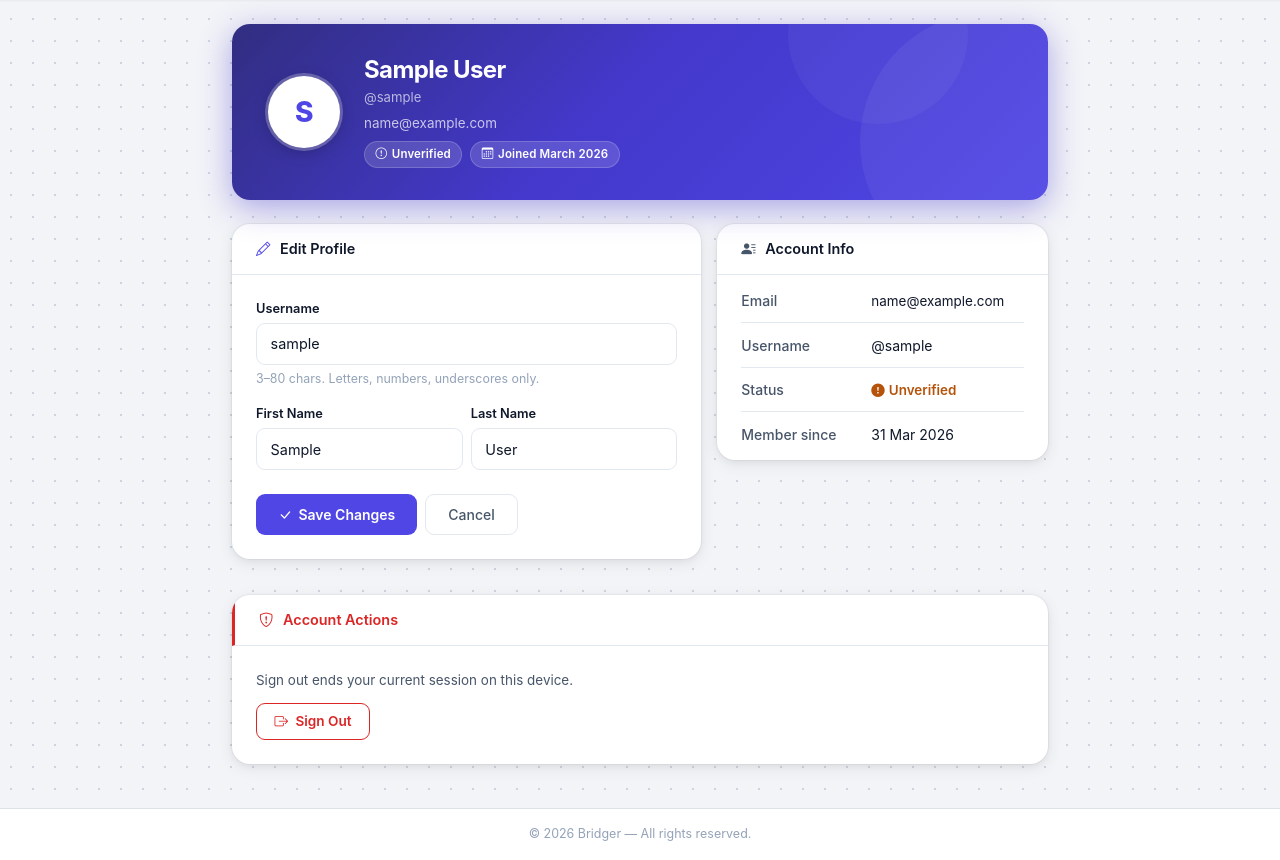
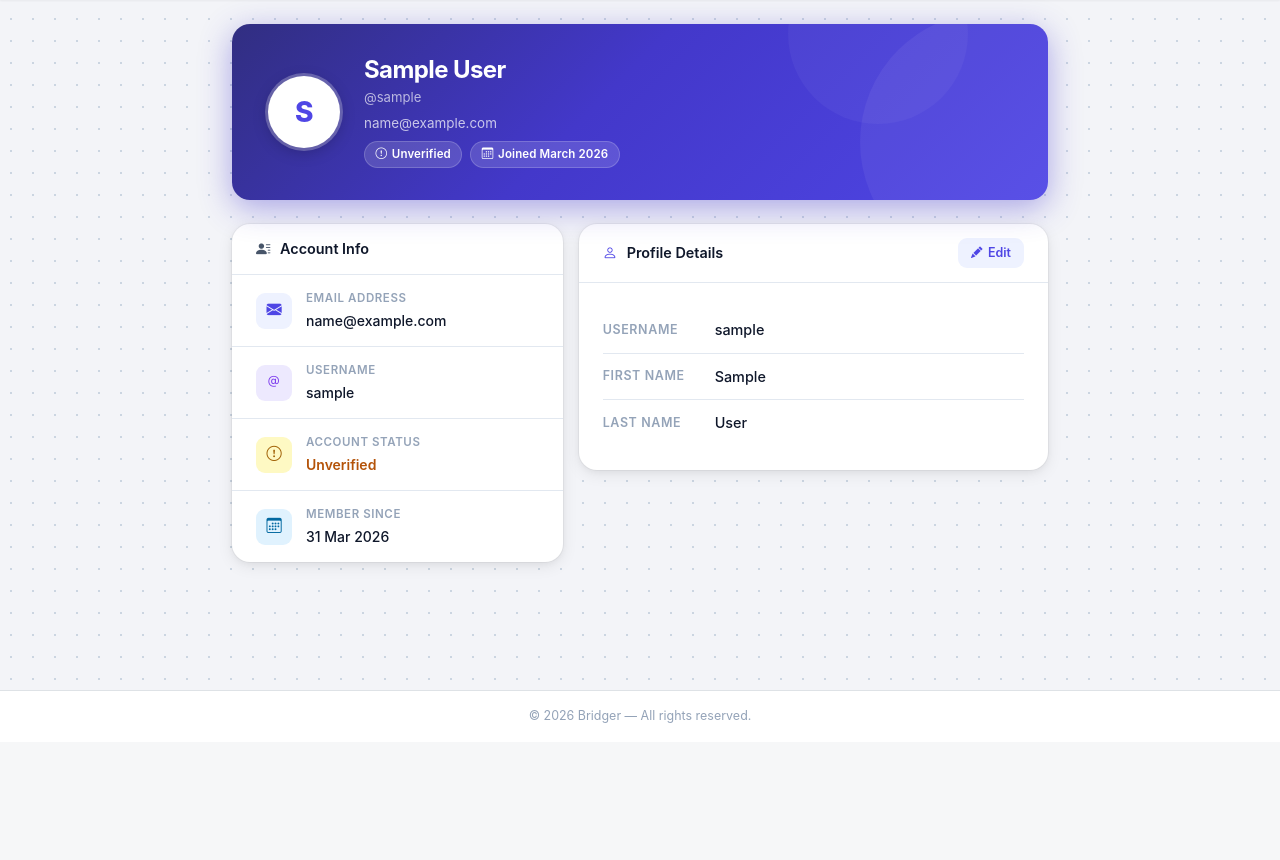
Before and after one commit to adminKing123/bridger, a Flask app: page /profile in a window 1280 px wide. Shown: the part 58-918 px from the top of the page. After the commit the page ends 781 px from the top, so only its background shows below. Run offline with Flask 3, Linux system fonts and the light colour scheme; the visitor is signed in with stand-in values (Sample User, id 1).

Commit message:
Profile Page Layout Fixes

```diff
--- a/app/static/css/main.css
+++ b/app/static/css/main.css
@@ -585,6 +585,125 @@ body {
 }
 .btn-cancel:hover { border-color: var(--text-3); color: var(--text); }
 
+/* Edit-profile trigger button (panel header) */
+.btn-edit-profile {
+  display: inline-flex;
+  align-items: center;
+  gap: 0.35rem;
+  padding: 0.28rem 0.75rem;
+  background: var(--primary-light);
+  border: 1.5px solid transparent;
+  border-radius: var(--radius);
+  color: var(--primary);
+  font-size: 0.78rem;
+  font-weight: 600;
+  cursor: pointer;
+  transition: background var(--transition), border-color var(--transition);
+  flex-shrink: 0;
+}
+.btn-edit-profile:hover { background: #e0e7ff; border-color: var(--primary); }
+.btn-edit-profile i { font-size: 0.72rem; }
+
+/* Profile view-mode field rows */
+.profile-view-field {
+  display: flex;
+  align-items: center;
+  padding: 0.75rem 0;
+  border-bottom: 1px solid var(--border);
+  gap: 0.75rem;
+}
+.profile-view-field:last-child { border-bottom: none; }
+.profile-view-label {
+  width: 100px;
+  flex-shrink: 0;
+  font-size: 0.78rem;
+  font-weight: 600;
+  text-transform: uppercase;
+  letter-spacing: 0.05em;
+  color: var(--text-3);
+}
+.profile-view-val {
+  font-size: 0.9rem;
+  font-weight: 500;
+  color: var(--text);
+}
+
+/* Discard-changes text link used below the Save button */
+.btn-discard-link {
+  font-size: 0.8125rem;
+  color: var(--text-3);
+  text-decoration: none;
+  font-weight: 500;
+  transition: color var(--transition);
+  background: none;
+  border: none;
+  cursor: pointer;
+  padding: 0;
+}
+.btn-discard-link:hover { color: var(--danger); text-decoration: underline; }
+
+/* Profile form action row: Discard | Save side by side */
+.profile-form-actions {
+  display: flex;
+  gap: 0.625rem;
+  align-items: center;
+}
+.btn-profile-discard {
+  flex: 0 0 auto;
+  padding: 0.55rem 1.125rem;
+  background: transparent;
+  border: 1.5px solid var(--border);
+  border-radius: var(--radius);
+  color: var(--text-2);
+  font-size: 0.875rem;
+  font-weight: 500;
+  cursor: pointer;
+  transition: border-color var(--transition), color var(--transition), background var(--transition);
+  white-space: nowrap;
+}
+.btn-profile-discard:hover { border-color: var(--danger); color: var(--danger); background: var(--danger-bg); }
+.profile-form-actions .btn-save { flex: 1; justify-content: center; }
+
+/* Account Info tile rows */
+.info-tile {
+  display: flex;
+  align-items: center;
+  gap: 0.875rem;
+  padding: 0.95rem 1.5rem;
+  border-bottom: 1px solid var(--border);
+}
+.info-tile-icon {
+  width: 36px;
+  height: 36px;
+  border-radius: var(--radius);
+  flex-shrink: 0;
+  display: flex;
+  align-items: center;
+  justify-content: center;
+  font-size: 0.95rem;
+}
+.info-tile-body {
+  display: flex;
+  flex-direction: column;
+  min-width: 0;
+}
+.info-tile-label {
+  font-size: 0.72rem;
+  font-weight: 600;
+  text-transform: uppercase;
+  letter-spacing: 0.05em;
+  color: var(--text-3);
+  margin-bottom: 0.15rem;
+}
+.info-tile-val {
+  font-size: 0.875rem;
+  color: var(--text);
+  font-weight: 500;
+  overflow: hidden;
+  text-overflow: ellipsis;
+  white-space: nowrap;
+}
+
 /* ── 13b. Step form ─────────────────────────────────────────── */
 .step-track {
   display: flex;
--- a/app/templates/profile/profile.html
+++ b/app/templates/profile/profile.html
@@ -50,14 +50,88 @@
 
   <div class="row g-3">
 
-    <!-- ── Left: Edit profile ─────────────────────────────── -->
+    <!-- ── Left: Profile details (view + edit) ───────────────── -->
+    <div class="col-md-5">
+      <div class="panel">
+        <div class="panel-head">
+          <i class="bi bi-person-lines-fill" style="color:var(--text-2);font-size:.9rem;"></i>
+          <span class="panel-head-title">Account Info</span>
+        </div>
+        <div class="panel-body p-0">
+
+          <div class="info-tile">
+            <div class="info-tile-icon" style="background:var(--primary-light);color:var(--primary);">
+              <i class="bi bi-envelope-fill"></i>
+            </div>
+            <div class="info-tile-body">
+              <span class="info-tile-label">Email address</span>
+              <span class="info-tile-val" style="word-break:break-all;">{{ current_user.email }}</span>
+            </div>
+          </div>
+
+          <div class="info-tile">
+            <div class="info-tile-icon" style="background:#ede9fe;color:#7c3aed;">
+              <i class="bi bi-at"></i>
+            </div>
+            <div class="info-tile-body">
+              <span class="info-tile-label">Username</span>
+              <span class="info-tile-val">{{ current_user.username }}</span>
+            </div>
+          </div>
+
+          <div class="info-tile">
+            <div class="info-tile-icon" style="background:{% if current_user.is_verified %}#dcfce7;color:#16a34a;{% else %}#fef9c3;color:#a16207;{% endif %}">
+              <i class="bi bi-{% if current_user.is_verified %}patch-check-fill{% else %}exclamation-circle{% endif %}"></i>
+            </div>
+            <div class="info-tile-body">
+              <span class="info-tile-label">Account status</span>
+              <span class="info-tile-val" style="font-weight:600;color:{% if current_user.is_verified %}var(--success){% else %}var(--warning){% endif %};">{% if current_user.is_verified %}Verified{% else %}Unverified{% endif %}</span>
+            </div>
+          </div>
+
+          <div class="info-tile" style="border-bottom:none;">
+            <div class="info-tile-icon" style="background:#e0f2fe;color:#0369a1;">
+              <i class="bi bi-calendar3"></i>
+            </div>
+            <div class="info-tile-body">
+              <span class="info-tile-label">Member since</span>
+              <span class="info-tile-val">{{ current_user.created_at.strftime('%d %b %Y') }}</span>
+            </div>
+          </div>
+
+        </div>
+      </div>
+    </div>
+
+    <!-- ── Right: Account info ────────────────────────────── -->
     <div class="col-md-7">
       <div class="panel">
         <div class="panel-head">
-          <i class="bi bi-pencil" style="color:var(--primary);font-size:.9rem;"></i>
-          <span class="panel-head-title">Edit Profile</span>
+          <i class="bi bi-person" style="color:var(--primary);font-size:.9rem;"></i>
+          <span class="panel-head-title">Profile Details</span>
+          <button type="button" class="btn-edit-profile ms-auto" id="editProfileBtn">
+            <i class="bi bi-pencil-fill"></i>Edit
+          </button>
         </div>
-        <div class="panel-body">
+
+        <!-- ── View mode (default) ── -->
+        <div id="profileView" class="panel-body">
+          <div class="profile-view-field">
+            <span class="profile-view-label">Username</span>
+            <span class="profile-view-val">{{ current_user.username }}</span>
+          </div>
+          <div class="profile-view-field">
+            <span class="profile-view-label">First name</span>
+            <span class="profile-view-val">{{ current_user.first_name or '—' }}</span>
+          </div>
+          <div class="profile-view-field" style="border-bottom:none;">
+            <span class="profile-view-label">Last name</span>
+            <span class="profile-view-val">{{ current_user.last_name or '—' }}</span>
+          </div>
+        </div>
+
+        <!-- ── Edit form (hidden by default; auto-opens on server errors) ── -->
+        <div id="profileEditForm" class="panel-body" style="display:none;">
           <form
             method="POST"
             action="{{ url_for('profile.profile') }}"
@@ -111,7 +185,14 @@
               </div>
             </div>
 
-            <div class="d-flex gap-2 mt-4">
+            <div class="profile-form-actions mt-4">
+              <button
+                type="button"
+                class="btn-profile-discard"
+                id="discardProfileBtn"
+              >
+                Discard
+              </button>
               <button
                 type="submit"
                 class="btn-save"
@@ -120,79 +201,15 @@
               >
                 <i class="bi bi-check-lg"></i>Save Changes
               </button>
-              <a href="{{ url_for('profile.profile') }}" class="btn-cancel">
-                Cancel
-              </a>
             </div>
           </form>
         </div>
+
       </div>
     </div>
 
-    <!-- ── Right: Account info ────────────────────────────── -->
-    <div class="col-md-5">
-      <div class="panel">
-        <div class="panel-head">
-          <i class="bi bi-person-lines-fill" style="color:var(--text-2);font-size:.9rem;"></i>
-          <span class="panel-head-title">Account Info</span>
-        </div>
-        <div class="panel-body pt-1 pb-1">
-
-          <div class="info-row">
-            <span class="info-label">Email</span>
-            <span class="info-val" style="word-break:break-all;font-size:.84rem;">{{ current_user.email }}</span>
-          </div>
-
-          <div class="info-row">
-            <span class="info-label">Username</span>
-            <span class="info-val">@{{ current_user.username }}</span>
-          </div>
-
-          <div class="info-row">
-            <span class="info-label">Status</span>
-            <span class="info-val">
-              {% if current_user.is_verified %}
-                <span style="color:var(--success);font-weight:600;font-size:.84rem;">
-                  <i class="bi bi-patch-check-fill me-1"></i>Verified
-                </span>
-              {% else %}
-                <span style="color:var(--warning);font-weight:600;font-size:.84rem;">
-                  <i class="bi bi-exclamation-circle-fill me-1"></i>Unverified
-                </span>
-              {% endif %}
-            </span>
-          </div>
-
-          <div class="info-row">
-            <span class="info-label">Member since</span>
-            <span class="info-val">{{ current_user.created_at.strftime('%d %b %Y') }}</span>
-          </div>
-
-        </div>
-      </div>
-    </div>
 
   </div><!-- /row -->
 
-  <!-- ── Danger zone ────────────────────────────────────────── -->
-  <div class="panel danger-zone mt-3">
-    <div class="panel-head">
-      <i class="bi bi-shield-exclamation" style="font-size:.9rem;color:var(--danger);"></i>
-      <span class="panel-head-title">Account Actions</span>
-    </div>
-    <div class="panel-body">
-      <p style="font-size:.84rem;color:var(--text-2);margin-bottom:.75rem;">
-        Sign out ends your current session on this device.
-      </p>
-      <a
-        href="{{ url_for('auth.logout') }}"
-        class="btn-danger-outline"
-        data-logout-trigger
-      >
-        <i class="bi bi-box-arrow-right"></i>Sign Out
-      </a>
-    </div>
-  </div>
-
 </div>
 {% endblock %}
```
Also changed, not shown: app/static/js/main.js (+31 -0 lines).
